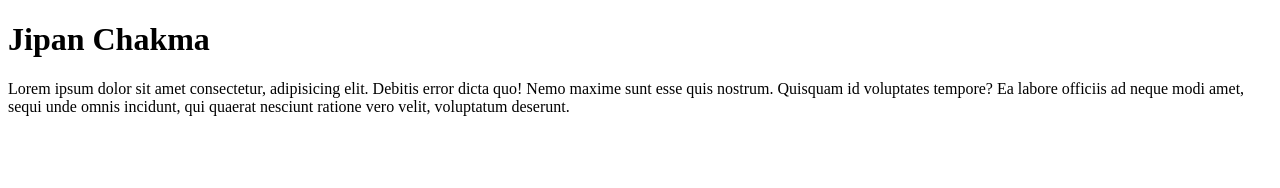
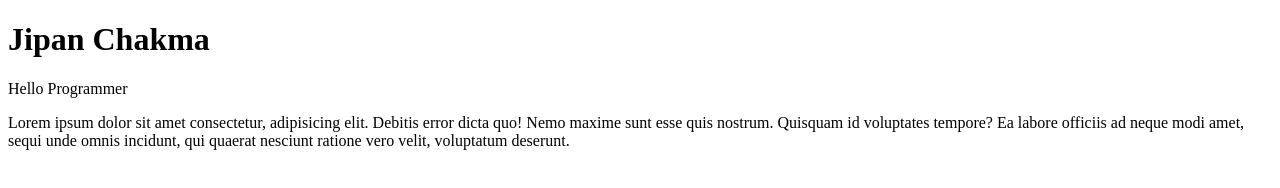
Before and after one commit to Jipan969/Jipan-Proggram, a plain HTML site: page index.html in a window 1280 px wide. Drawn offline with Linux system fonts and the light colour scheme.

Commit message:
Update index.html

```diff
--- a/index.html
+++ b/index.html
@@ -8,6 +8,7 @@
 </head>
 <body>
     <h1>Jipan Chakma</h1>
+    <p>Hello Programmer</p>
     <p>Lorem ipsum dolor sit amet consectetur, adipisicing elit. Debitis error dicta quo! Nemo maxime sunt esse quis nostrum. Quisquam id voluptates tempore? Ea labore officiis ad neque modi amet, sequi unde omnis incidunt, qui quaerat nesciunt ratione vero velit, voluptatum deserunt.</p>
 </body>
 </html>
```
